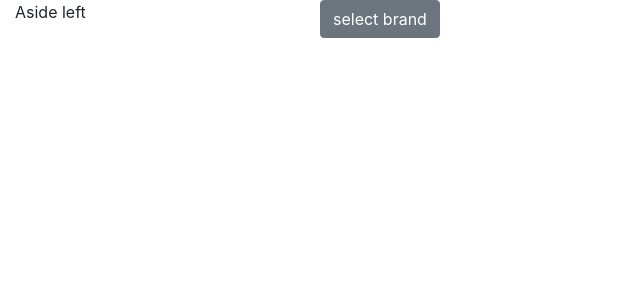
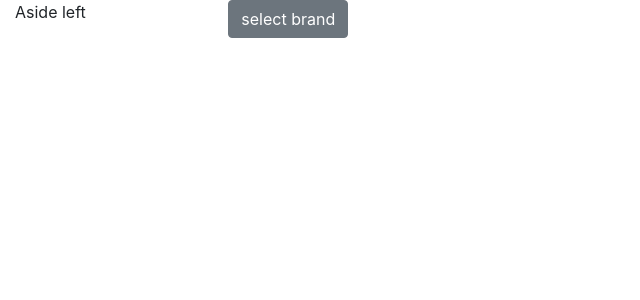
Before and after one commit to nagagopi040/fptech-task, a React (Create React App) app: page / in a window 1280 px wide. Shown: the top 300 px of the page, without its empty margins (0-640 px from the left). Built offline with nearby package versions, Linux system fonts and the light colour scheme.

Commit message:
updated App.js

```diff
--- a/src/App.js
+++ b/src/App.js
@@ -1,5 +1,5 @@
 import React, { Component } from 'react';
-import { Container, Row, Col, CardDeck } from "reactstrap";
+import { Container, Row, Col, CardDeck, Card } from "reactstrap";
 import { connect } from 'react-redux';
 import { bindActionCreators } from "redux";
 
@@ -22,12 +22,19 @@ class App extends Component {
     API.getProductDetails(catalog_id, product_id)
       .then( res => {
         var products =  this.state.productsForCompare;
-        products.push(res[0]);
+        var product = res[0];
+        products.push(product);
         this.setState(prevState => ({
           count: prevState.count+1,
           productsForCompare: products
         }));
-        this.props.getPoductDetails(res[0]);
+
+        const data = product.product_details.catalog_details.attribute_map;
+        Object.keys(data).map(key => {
+          let obj= []
+          obj.push(data[key])
+          console.log()
+        })
       });
   }
   render() {
@@ -35,15 +42,19 @@ class App extends Component {
     return (
       <Container fluid={true}>
         <Row>
-          <Col xs="3">Aside left</Col>
-          <Col xs="9">
-            <CardDeck>
+          <Col xs="2">Aside left</Col>
+          <Col xs="10">
+            <CardDeck className="border-0">
               {
-                productsForCompare.length > 0 && productsForCompare.map( product => {
-                  return JSON.stringify(product);
+                productsForCompare.length > 0 && productsForCompare.map( (product, index) => {
+                  return(
+                    <Card key={index}>
+                      {JSON.stringify(product)}
+                    </Card>
+                  )
                 })
               }
-              {count <= 4 && <MobileSelector onModelClick={this.onModelClick}/>}
+              {count <= 4 && <Card className="border-0"><MobileSelector onModelClick={this.onModelClick}/></Card>}
             </CardDeck>
           </Col>
         </Row>
```
